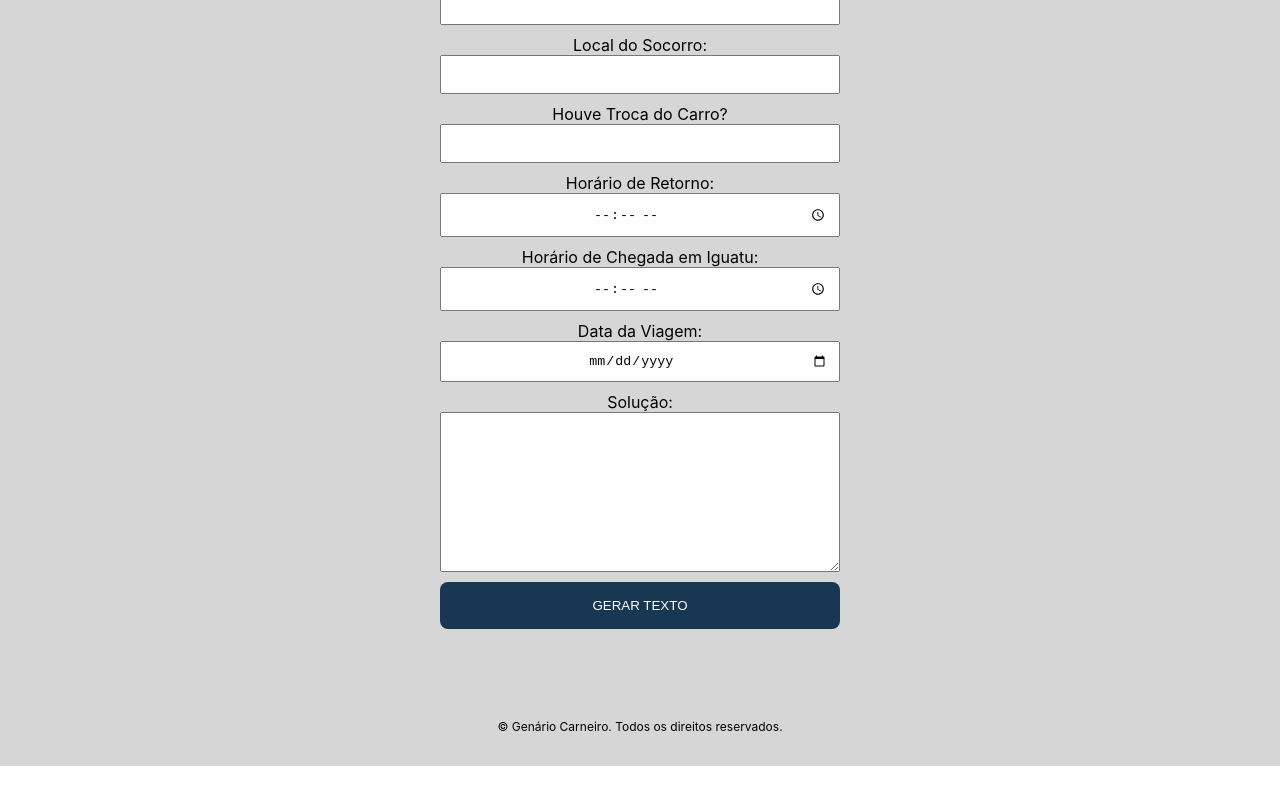
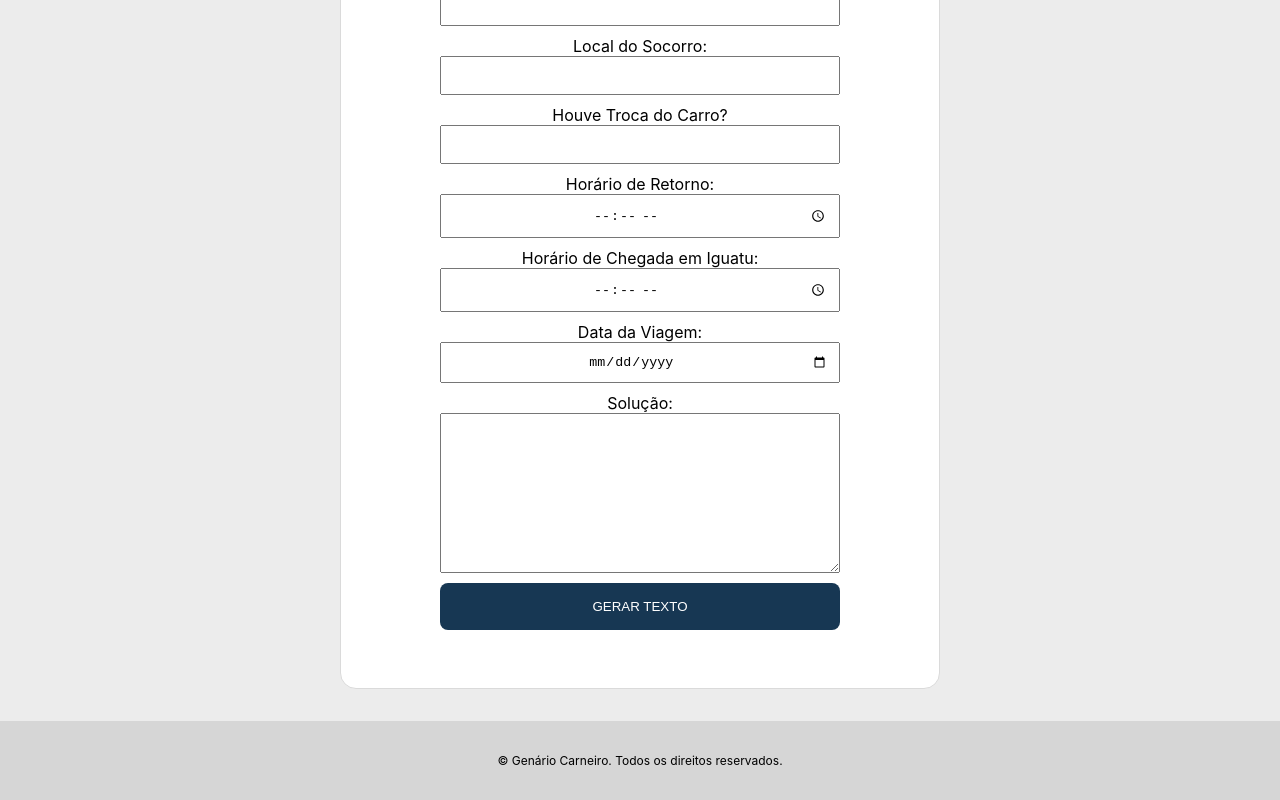
Before and after one commit to genariocoliveira/gerador-de-texto, a React (Create React App) app: page / in a window 1280 px wide. Shown: the part 744-1544 px from the top of the page. Before the commit the page ends 1510 px from the top, so only its background shows below. Built offline with nearby package versions, Linux system fonts and the light colour scheme.

Commit message:
Update styles.css

```diff
--- a/src/styles.css
+++ b/src/styles.css
@@ -7,7 +7,7 @@
   font-family: -apple-system, BlinkMacSystemFont, "Segoe UI", Roboto, Oxygen,
     Ubuntu, Cantarell, "Open Sans", "Helvetica Neue", sans-serif;
   text-align: center;
-  background-color: #d6d6d6;
+  background-color: #ececec;
 }
 .container {
   display: flex;
@@ -17,7 +17,10 @@
   width: 100%;
   max-width: 500px;
   margin: 0 auto;
-  padding: 20px;
+  padding: 2rem;
+  background-color: #fff;
+  border: 0.1rem solid rgb(218, 218, 218);
+  border-radius: 1rem;
 }
 
 input[type="text"],
@@ -60,7 +63,7 @@ button:hover {
   background-color: #40719b;
 }
 button:active {
-  transform: scale(0.9);
+  transform: scale(0.98);
 }
 @media (min-width: 375px) {
   /* Estilos para telas maiores que 768px */
@@ -112,9 +115,9 @@ button:active {
 }
 .footer {
   text-align: center;
-  /* background-color: #f5f5f5; */
   background-color: #d6d6d6;
   padding: 2rem 0;
+  margin-top: 2rem;
 }
 
 .footer-text {
```
